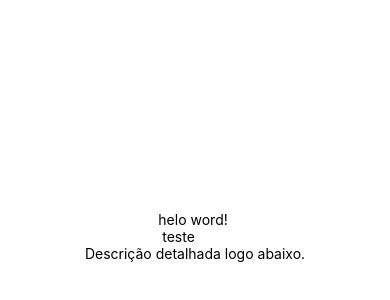
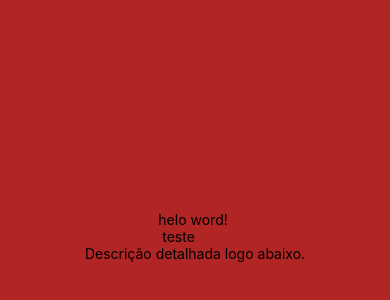
Before and after one commit to GabrielTav09/GabrielTav09-Projeto-LTIV---Desenvolvimento-mobile, a React Native app: screen / in a window 390 px wide. Shown: the part 186-486 px from the top of the page. Built offline with nearby package versions, Linux system fonts and the light colour scheme.

Commit message:
mudando a cor de fundo para teste

```diff
--- a/App.tsx
+++ b/App.tsx
@@ -15,7 +15,7 @@ export default function App() {
 const styles = StyleSheet.create({
   container: {
     flex: 1,
-    backgroundColor: '#fff',
+    backgroundColor: '#b12525',
     alignItems: 'center',
     justifyContent: 'center',
   },
```
